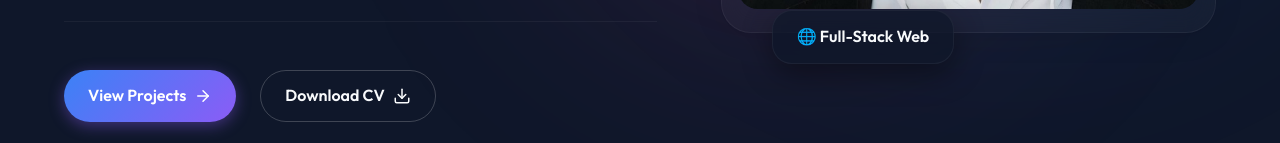
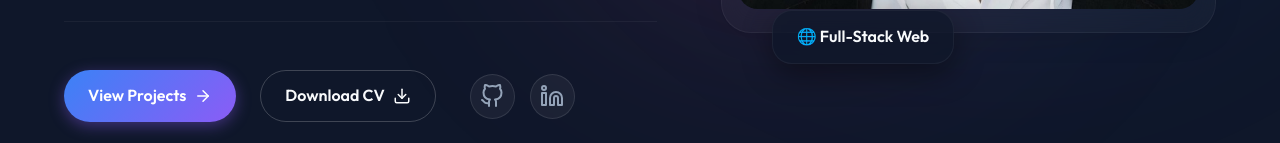
Before and after one commit to nazmeejawed/nazmeejawed.github.io, a React (Vite) app: page / in a window 1280 px wide. Shown: the part 809-952 px from the top of the page. Built offline with nearby package versions, Linux system fonts and the light colour scheme.

Commit message:
Add GitHub and LinkedIn social icons to Hero

```diff
--- a/src/components/Hero.css
+++ b/src/components/Hero.css
@@ -16,6 +16,39 @@
   align-items: center;
   gap: 1rem;
   margin-bottom: 1.5rem;
+}
+
+.btn-outline:hover {
+  background: rgba(0, 212, 255, 0.1);
+  box-shadow: 0 0 15px rgba(0, 212, 255, 0.2);
+}
+
+.hero-social-links {
+  display: flex;
+  gap: 15px;
+  align-items: center;
+  margin-left: 10px;
+}
+
+.hero-social-icon {
+  display: flex;
+  align-items: center;
+  justify-content: center;
+  width: 45px;
+  height: 45px;
+  border-radius: 50%;
+  background: rgba(255, 255, 255, 0.05);
+  color: var(--text-secondary);
+  border: 1px solid rgba(255, 255, 255, 0.1);
+  transition: all 0.3s ease;
+}
+
+.hero-social-icon:hover {
+  background: rgba(0, 212, 255, 0.1);
+  color: var(--primary);
+  border-color: var(--primary);
+  transform: translateY(-3px);
+  box-shadow: 0 5px 15px rgba(0, 212, 255, 0.2);
 }
 
 .greeting-badge {
--- a/src/components/Hero.jsx
+++ b/src/components/Hero.jsx
@@ -2,6 +2,20 @@ import React from 'react';
 import { motion, useMotionValue, useTransform } from 'framer-motion';
 import { Download, ArrowRight, Layout, Smartphone, Database } from 'lucide-react';
 import './Hero.css';
+
+const GithubIcon = ({size}) => (
+  <svg width={size} height={size} viewBox="0 0 24 24" fill="none" stroke="currentColor" strokeWidth="2" strokeLinecap="round" strokeLinejoin="round">
+    <path d="M9 19c-5 1.5-5-2.5-7-3m14 6v-3.87a3.37 3.37 0 0 0-.94-2.61c3.14-.35 6.44-1.54 6.44-7A5.44 5.44 0 0 0 20 4.77 5.07 5.07 0 0 0 19.91 1S18.73.65 16 2.48a13.38 13.38 0 0 0-7 0C6.27.65 5.09 1 5.09 1A5.07 5.07 0 0 0 5 4.77a5.44 5.44 0 0 0-1.5 3.78c0 5.42 3.3 6.61 6.44 7A3.37 3.37 0 0 0 9 18.13V22"></path>
+  </svg>
+);
+
+const LinkedinIcon = ({size}) => (
+  <svg width={size} height={size} viewBox="0 0 24 24" fill="none" stroke="currentColor" strokeWidth="2" strokeLinecap="round" strokeLinejoin="round">
+    <path d="M16 8a6 6 0 0 1 6 6v7h-4v-7a2 2 0 0 0-2-2 2 2 0 0 0-2 2v7h-4v-7a6 6 0 0 1 6-6z"></path>
+    <rect x="2" y="9" width="4" height="12"></rect>
+    <circle cx="4" cy="4" r="2"></circle>
+  </svg>
+);
 
 const Hero = () => {
   const x = useMotionValue(0);
@@ -119,6 +133,14 @@ const Hero = () => {
               >
                 Download CV <Download size={18} />
               </motion.a>
+              <div className="hero-social-links">
+                <a href="https://github.com/nazmeejawed" target="_blank" rel="noreferrer" className="hero-social-icon" aria-label="GitHub">
+                  <GithubIcon size={24} />
+                </a>
+                <a href="https://www.linkedin.com/in/nazmee-jawed/" target="_blank" rel="noreferrer" className="hero-social-icon" aria-label="LinkedIn">
+                  <LinkedinIcon size={24} />
+                </a>
+              </div>
             </motion.div>
           </motion.div>
 
```
